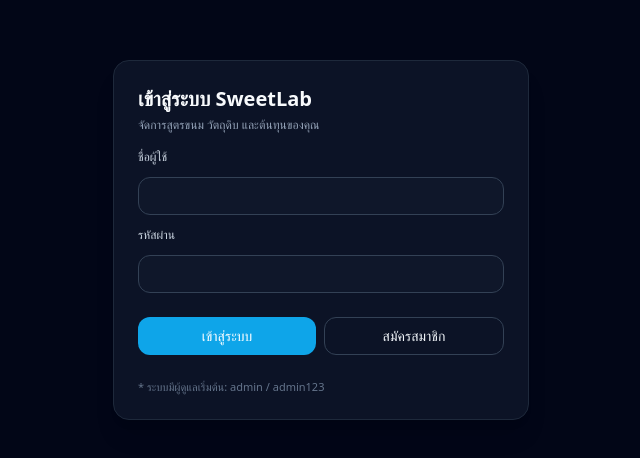
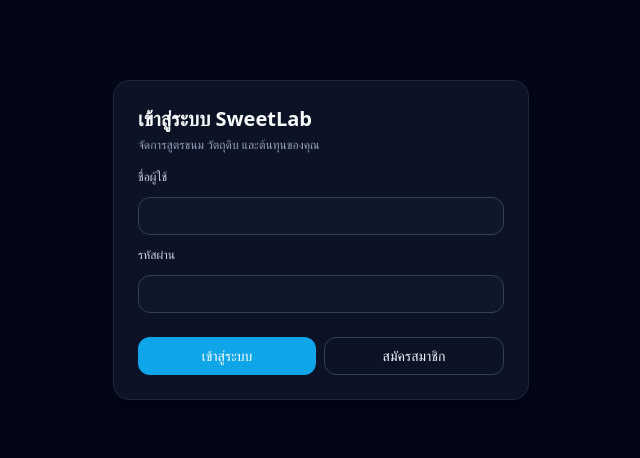
Before and after one commit to mickey-mouse-th/Mickey_Bakery, a plain HTML site: page index.html in a window 1280 px wide. Shown: the part 160-618 px from the top of the page, without its empty margins (319-959 px from the left). Drawn offline with nearby package versions, Linux system fonts and the light colour scheme.

Commit message:
hide div

```diff
--- a/index.html
+++ b/index.html
@@ -50,7 +50,7 @@
             สมัครสมาชิก
           </button>
         </div>
-        <div class="text-[11px] text-slate-500 pt-2">
+        <div class="text-[11px] text-slate-500 pt-2" style="display:none">
           * ระบบมีผู้ดูแลเริ่มต้น: admin / admin123
         </div>
       </div>
```
